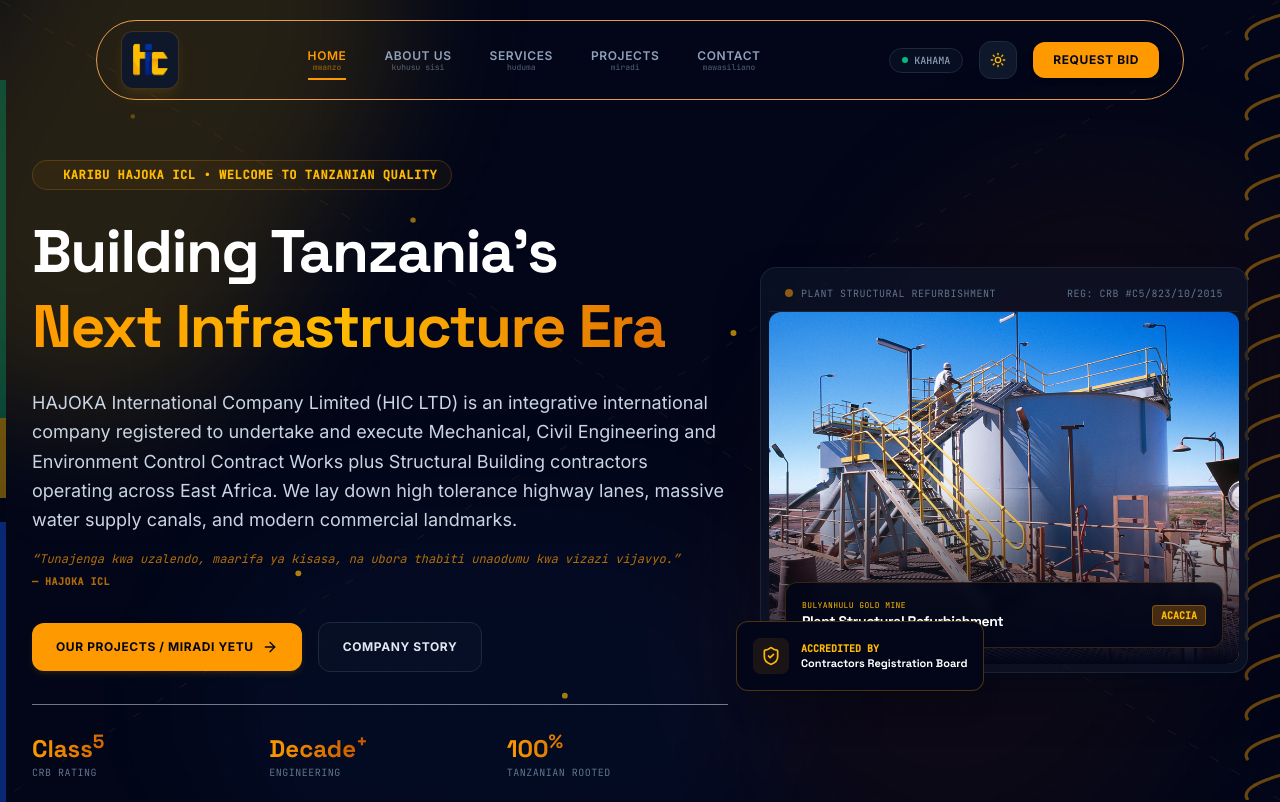
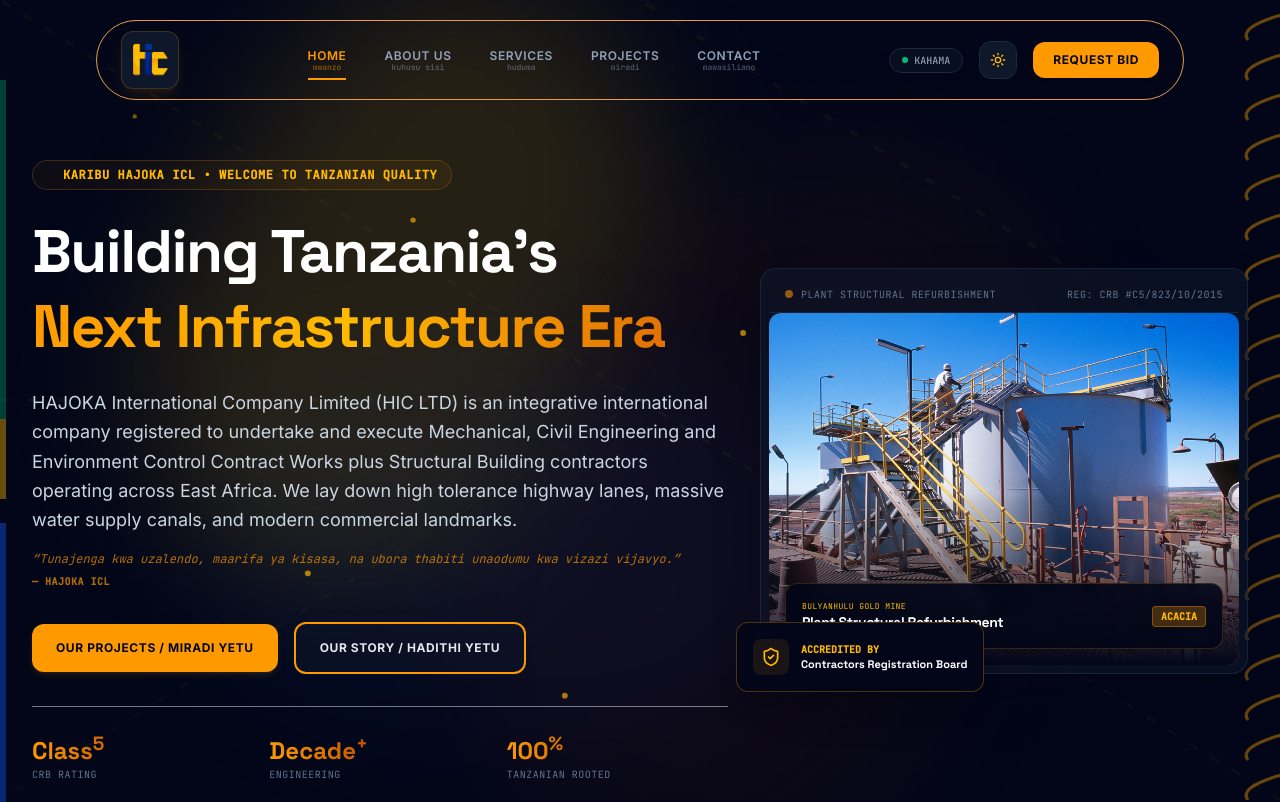
Before and after one commit to Jonicx/hajokaiclcotz, a React (Vite) app: page / in a window 1280 px wide. Shown: the top 802 px of the page. Built offline with nearby package versions, Linux system fonts and the light colour scheme.

Commit message:
Update and retouch of a few final touches

```diff
--- a/src/components/HajoBackground.tsx
+++ b/src/components/HajoBackground.tsx
@@ -74,15 +74,15 @@
       {/* 1. Slow Organic Blurring Blobs representing Savannah Sky and earth colors */}
       <motion.div
         style={{ rotate: rotateValue, x: driftValue }}
-        className={`absolute -top-[10%] -left-[10%] w-[50%] h-[50%] rounded-full blur-3xl transition-colors duration-1000 ${blobConfigs.blob1}`}
+        className={`absolute top-[10%] left-[10%] w-[50%] h-[50%] rounded-full blur-3xl transition-colors duration-1000 ${blobConfigs.blob1}`}
       />
       <motion.div
         style={{ y: driftValue, rotate: rotateValue }}
-        className={`absolute top-[40%] -right-[10%] w-[60%] h-[60%] rounded-full blur-3xl transition-colors duration-1000 ${blobConfigs.blob2}`}
+        className={`absolute top-[40%] right-[10%] w-[60%] h-[60%] rounded-full blur-3xl transition-colors duration-1000 ${blobConfigs.blob2}`}
       />
       <motion.div
         style={{ x: useTransform(scrollYProgress, [0, 1], [50, -50]) }}
-        className={`absolute -bottom-[10%] left-[20%] w-[45%] h-[45%] rounded-full blur-3xl transition-colors duration-1000 ${blobConfigs.blob3}`}
+        className={`absolute bottom-[10%] left-[20%] w-[45%] h-[45%] rounded-full blur-3xl transition-colors duration-1000 ${blobConfigs.blob3}`}
       />
 
       {/* 2. Structured Line Grids (Engineering Blueprint Overlay) */}
@@ -93,37 +93,56 @@
         <svg className="absolute inset-0 w-full h-full" xmlns="http://www.w3.org/2000/svg">
           <motion.line
             x1="0" y1="0" x2="100%" y2="100%"
-            stroke={darkMode ? "rgba(251, 191, 36, 0.4)" : "rgba(245, 158, 11, 0.6)"}
-            strokeWidth="1"
+            stroke={darkMode ? "rgba(251, 191, 36, 0.2)" : "rgba(245, 158, 11, 0.9)"}
+            strokeWidth="3"
             animate={{ strokeDashoffset: [0, 100] }}
             transition={{ repeat: Infinity, duration: 30, ease: "linear" }}
             strokeDasharray="10 15"
           />
           <motion.line
-            x1="100%" y1="0" x2="0" y2="100%"
-            stroke={darkMode ? "rgba(251, 191, 36, 0.4)" : "rgba(245, 158, 11, 0.6)"}
-            strokeWidth="1"
+            x1= "50%" y1="0" x2="100%" y2="50%"
+            stroke={darkMode ? "rgba(251, 191, 36, 0.2)" : "rgba(245, 158, 11, 0.9)"}
+            strokeWidth="4"
+            animate={{ strokeDashoffset: [100, 0] }}
+            transition={{ repeat: Infinity, duration: 40, ease: "linear" }}
+            strokeDasharray="10 20"
+          />
+
+          <motion.line
+            x1="50%" y1="50%" x2="0" y2="100%"
+            stroke={darkMode ? "rgba(251, 191, 36, 0.2)" : "rgba(245, 158, 11, 0.9)"}
+            strokeWidth="2"
             animate={{ strokeDashoffset: [100, 0] }}
             transition={{ repeat: Infinity, duration: 40, ease: "linear" }}
             strokeDasharray="8 20"
           />
+
+          <motion.line
+            x1="0" y1="50%" x2="50%" y2="50%"
+            stroke={darkMode ? "rgba(251, 191, 36, 0.2)" : "rgba(245, 158, 11, 0.9)"}
+            strokeWidth="4"
+            animate={{ strokeDashoffset: [100, 0] }}
+            transition={{ repeat: Infinity, duration: 40, ease: "linear" }}
+            strokeDasharray="8 20"
+          />
+
         </svg>
       </div>
 
       {/* 3. Subtle floating dust motes or sparkles representing sparks from steel cutting & dust from construction */}
       <div className="absolute inset-0">
-        {[...Array(6)].map((_, i) => (
+        {[...Array(12)].map((_, i) => (
           <motion.div
             key={i}
-            className="absolute h-1 w-1 rounded-full bg-amber-400/100 dark:bg-amber-400/100"
+            className="absolute h-1 w-1 rounded-full bg-amber-400 dark:bg-amber-400"
             style={{
               top: `${15 + i * 15}%`,
               left: `${10 + (i * 23) % 80}%`,
             }}
             animate={{
               y: [0, -30, 0],
-              x: [0, (i % 2 === 0 ? 15 : -15), 0],
-              opacity: [0.2, 0.7, 0.2],
+              x: [0, (i % 2 === 0 ? 25 : -15), 0],
+              opacity: [0.2, 0.7, 0.4],
               scale: [1, 1.5, 1],
             }}
             transition={{
--- a/src/components/HajoHeader.tsx
+++ b/src/components/HajoHeader.tsx
@@ -1,4 +1,4 @@
-import { useState, useEffect } from 'react';
+import { useState, useEffect, useRef  } from 'react';
 import { Sun, Moon, Menu, X, Landmark, ShieldCheck } from 'lucide-react';
 import { motion, AnimatePresence } from 'motion/react';
 import logo from '../../assets/hajoka-logo-transparent.png';
@@ -11,19 +11,8 @@
   setActiveSection: (sec: string) => void;
 }
 
-export default function HajoHeader({ darkMode, setDarkMode, activeSection, setActiveSection }: HajoHeaderProps) {
-  const [mobileMenuOpen, setMobileMenuOpen] = useState(false);
-  const [isScrolled, setIsScrolled] = useState(false);
 
-  useEffect(() => {
-    const handleScroll = () => {
-      setIsScrolled(window.scrollY > 20);
-    };
-    window.addEventListener('scroll', handleScroll);
-    return () => window.removeEventListener('scroll', handleScroll);
-  }, []);
-
-  const navItems = [
+    const navItems = [
     { id: 'home', label: 'Home', swahili: 'Mwanzo' },
     { id: 'about', label: 'About Us', swahili: 'Kuhusu Sisi' },
     { id: 'services', label: 'Services', swahili: 'Huduma' },
@@ -31,20 +20,79 @@
     { id: 'contact', label: 'Contact', swahili: 'Mawasiliano' },
   ];
 
-const handleNavSelect = (sectionId: string) => {
-  setActiveSection(sectionId);
+export default function HajoHeader({ darkMode, setDarkMode, activeSection, setActiveSection }: HajoHeaderProps) {
+  const [mobileMenuOpen, setMobileMenuOpen] = useState(false);
+  const [isScrolled, setIsScrolled] = useState(false);
 
-  requestAnimationFrame(() => {
+  // FEATURE: Smart Scroll Direction Tracking
+  const [showHeader, setShowHeader] = useState(true);
+  const lastScrollY = useRef(0);
+
+  useEffect(() => {
+    const handleScroll = () => {
+      const currentScrollY = window.scrollY;
+
+
+
+      // 2. Determine scroll direction logic
+      if (currentScrollY > lastScrollY.current && currentScrollY > 0) {
+        // Scrolling Down & past the header height -> Hide Header
+        setShowHeader(false);
+        // Force mobile menu closed if they scroll down away from it
+        setMobileMenuOpen(false);
+      } else {
+        // Scrolling Up -> Reveal Header smoothly
+        setShowHeader(true);
+      }
+
+      // Update the reference value for the next scroll frame
+      lastScrollY.current = currentScrollY;
+    };
+
+    window.addEventListener('scroll', handleScroll, { passive: true });
+    return () => window.removeEventListener('scroll', handleScroll);
+  }, []);
+
+  // FEATURE: Body Scroll Locking
+  useEffect(() => {
+    if (mobileMenuOpen) {
+      document.body.style.overflow = 'hidden';
+    } else {
+      document.body.style.overflow = '';
+    }
+    return () => {
+      document.body.style.overflow = '';
+    };
+  }, [mobileMenuOpen]);
+
+  // FEATURE: Smooth Scrolling Logic
+  const handleNavSelect = (sectionId: string) => {
+    setActiveSection(sectionId);
     setMobileMenuOpen(false);
-  });
-};
+
+    const targetElement = document.getElementById(sectionId);
+    if (targetElement) {
+      const headerOffset = 100;
+      const elementPosition = targetElement.getBoundingClientRect().top;
+      const offsetPosition = elementPosition + window.scrollY - headerOffset;
+
+      window.scrollTo({
+        top: offsetPosition,
+        behavior: 'smooth'
+      });
+    }
+  };
+
 
   return (
-     <header className={`sticky top-5 z-50 transition-all duration-300 ${
+    // Modified header element with conditional translate-y transforms for fluid transitions
+    <header className={`sticky top-5 z-50 transition-all duration-500 ease-in-out ${
+      showHeader ? 'translate-y-0 opacity-100' : '-translate-y-28 opacity-0 pointer-events-none'
+    } ${
       isScrolled
         ? darkMode
-          ? 'bg-slate-950/80 border-b border-slate-900/80 backdrop-blur-md shadow-lg shadow-slate-950/20'
-          : 'bg-white/80 border-b border-slate-200/50 backdrop-blur-md shadow-sm shadow-slate-100/30'
+          ? ' backdrop-blur-xl shadow-md shadow-slate-950/30'
+          : ' backdrop-blur-xl shadow-md shadow-slate-400/90'
         : 'bg-transparent'
     }`}>
       <div className="max-w-6xl mx-auto px-4 sm:px-6 lg:px-8">
@@ -123,7 +171,7 @@
             initial={{ opacity: 0, y: -10 }}
             animate={{ opacity: 1, y: 0 }}
             exit={{ opacity: 0, y: -10 }}
-            className={`absolute top-full left-4 right-4 mt-2 p-4 rounded-2xl border shadow-xl md:hidden flex flex-col gap-2 z-50 ${
+            className={`absolute top-full left-4 right-4 mt-2 p-4 rounded-2xl border shadow-xl md:hidden flex flex-col gap-2 z-50 max-h-[calc(100vh-120px)] overflow-y-auto ${
               darkMode ? 'bg-slate-950 border-slate-900 text-white' : 'bg-white border-slate-200 text-slate-900'
             }`}
           >
--- a/src/components/HajoHero.tsx
+++ b/src/components/HajoHero.tsx
@@ -1,7 +1,6 @@
 import { motion, type Variants } from "motion/react";
 import { ArrowRight, ShieldCheck } from 'lucide-react';
 import sewageControl from "../../assets/Process-Plant-North.png";
-import { relative } from "path";
 
 interface HajoHeroProps {
   darkMode: boolean;
@@ -73,7 +72,7 @@
             {/* Main Bold Heading with uniform typography & color coordination */}
             <motion.h1
               variants={itemVariants}
-              className={`font-display font-bold text-4xl sm:text-5xl lg:text-5xl xl:text-6xl tracking-tight leading-tight mb-6 ${darkMode ? 'text-white' : 'text-slate-900'}`}
+              className={`font-display font-bold text-3xl sm:text-5xl lg:text-5xl xl:text-6xl tracking-tight leading-tight mb-6 ${darkMode ? 'text-white' : 'text-slate-900'}`}
             >
               Building Tanzania&apos;s <br />
               <span className="text-transparent bg-clip-text bg-linear-to-r from-amber-500 via-amber-400 to-amber-600">
@@ -102,24 +101,23 @@
             </motion.p>
 
             {/* CTAs */}
-            <motion.div variants={itemVariants} className="flex flex-col sm:flex-row items-stretch sm:items-center gap-4 mb-8">
+            <motion.div variants={itemVariants} className="flex flex-row sm:flex-row items-stretch sm:items-center gap-4 mb-8">
               <button
                 onClick={() => setActiveSection('projects')}
                 className="px-6 py-4 bg-amber-500 hover:bg-amber-400 text-slate-950 font-sans font-extrabold uppercase tracking-wider text-xs rounded-xl shadow-md shadow-amber-500/10 hover:shadow-lg transition-all duration-300 flex items-center justify-center gap-2 group cursor-pointer active:scale-95"
               >
                 Our Projects / Miradi Yetu
-                <ArrowRight className="h-4 w-4 transition-transform group-hover:translate-x-1" />
               </button>
 
               <button
                 onClick={() => setActiveSection('about')}
-                className={`px-6 py-4 font-sans font-extrabold uppercase tracking-wider text-xs rounded-xl border transition-all duration-300 flex items-center justify-center gap-2 cursor-pointer active:scale-95 ${
+                className={`px-6 py-4 font-sans font-extrabold uppercase tracking-wider text-xs rounded-xl border-2 transition-all duration-300 flex items-center justify-center gap-2 cursor-pointer active:scale-95 ${
                   darkMode
-                    ? 'bg-slate-900/40 hover:bg-slate-900 border-slate-800 text-slate-200 hover:text-white'
-                    : 'bg-white hover:bg-slate-50 border-slate-200 text-slate-700 hover:text-slate-900'
+                    ? 'bg-slate-900/40 hover:bg-slate-900 border-amber-500 text-slate-200 hover:text-white'
+                    : 'bg-white hover:bg-slate-50 border-amber-500 text-slate-700 hover:text-slate-900'
                 }`}
               >
-                Company Story
+                Our Story / hadithi yetu
               </button>
             </motion.div>
 
--- a/src/components/HajoProjects.tsx
+++ b/src/components/HajoProjects.tsx
@@ -107,6 +107,9 @@
                 >
                   {/* Card Image Stage */}
                   <div className="aspect-14/10 overflow-hidden relative">
+
+                    {/* Dark gradient overlay */}
+                    <div className="absolute inset-0 bg-linear-to-b from-slate-950/90 via-transparent to-transparent pointer-events-none" />
                     <img
                       src={p.image}
                       alt={p.title}
@@ -115,7 +118,7 @@
                     />
 
                     {/* Dark gradient overlay */}
-                    <div className="absolute inset-0 bg-linear-to-t from-gray-950/90 via-transparent to-transparent pointer-events-none" />
+                    <div className="absolute inset-0 bg-linear-to-t from-slate-900 via-transparent to-transparent pointer-events-none" />
 
                     {/* Left Tag: Project status badge */}
                     <div className="absolute top-4 left-4 flex gap-2">
@@ -152,7 +155,7 @@
                         <span>Contractor Registered</span>
                       </div>
 
-                      <h3 className={`font-display font-bold text-base text-slate-950 dark:text-white  leading-tight ${darkMode ? 'text-white' : 'text-slate-900'}`}>
+                      <h3 className={`font-display font-bold text-base text-slate-950 p-2 dark:text-white  leading-tight ${darkMode ? 'text-white' : 'text-slate-900'}`}>
                         {p.title}
                       </h3>
                     </div>
```
Also changed, not shown: assets/hajoka_sum.txt.
